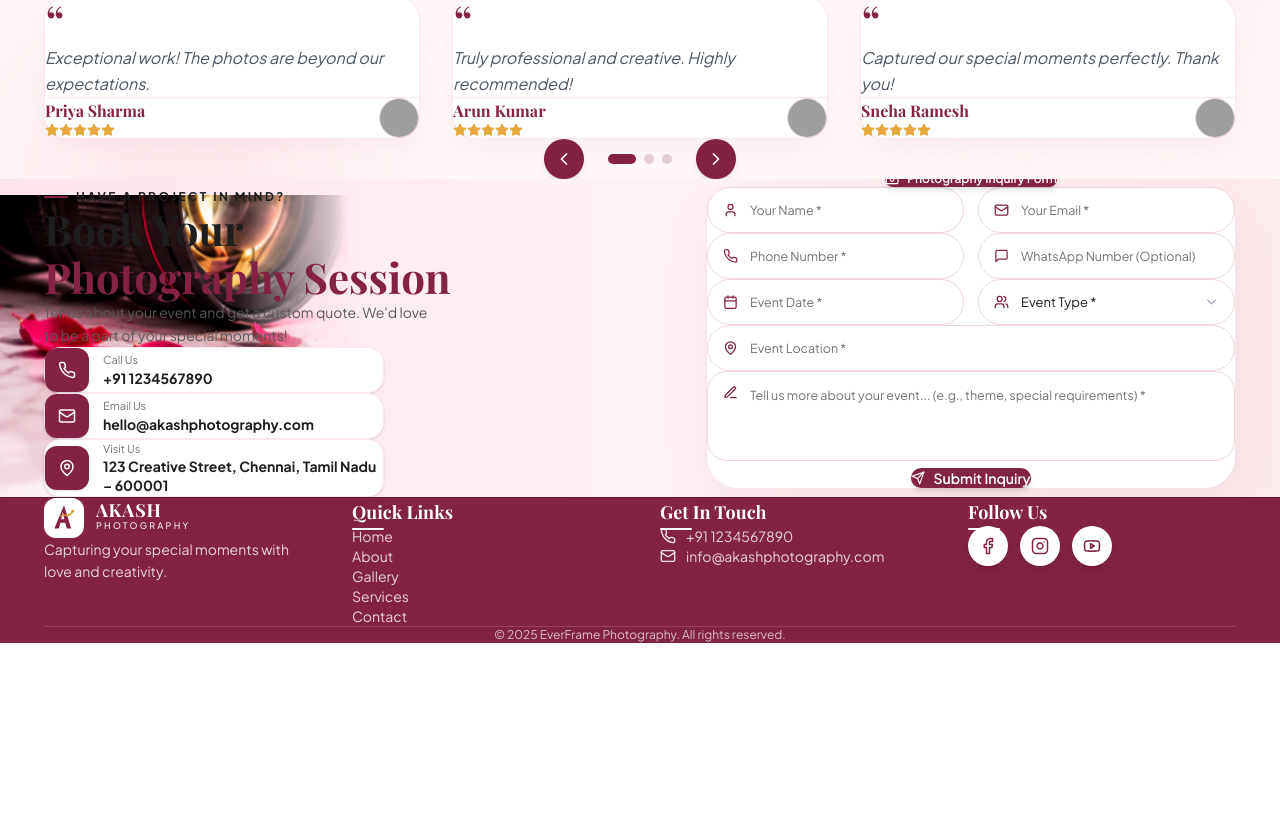
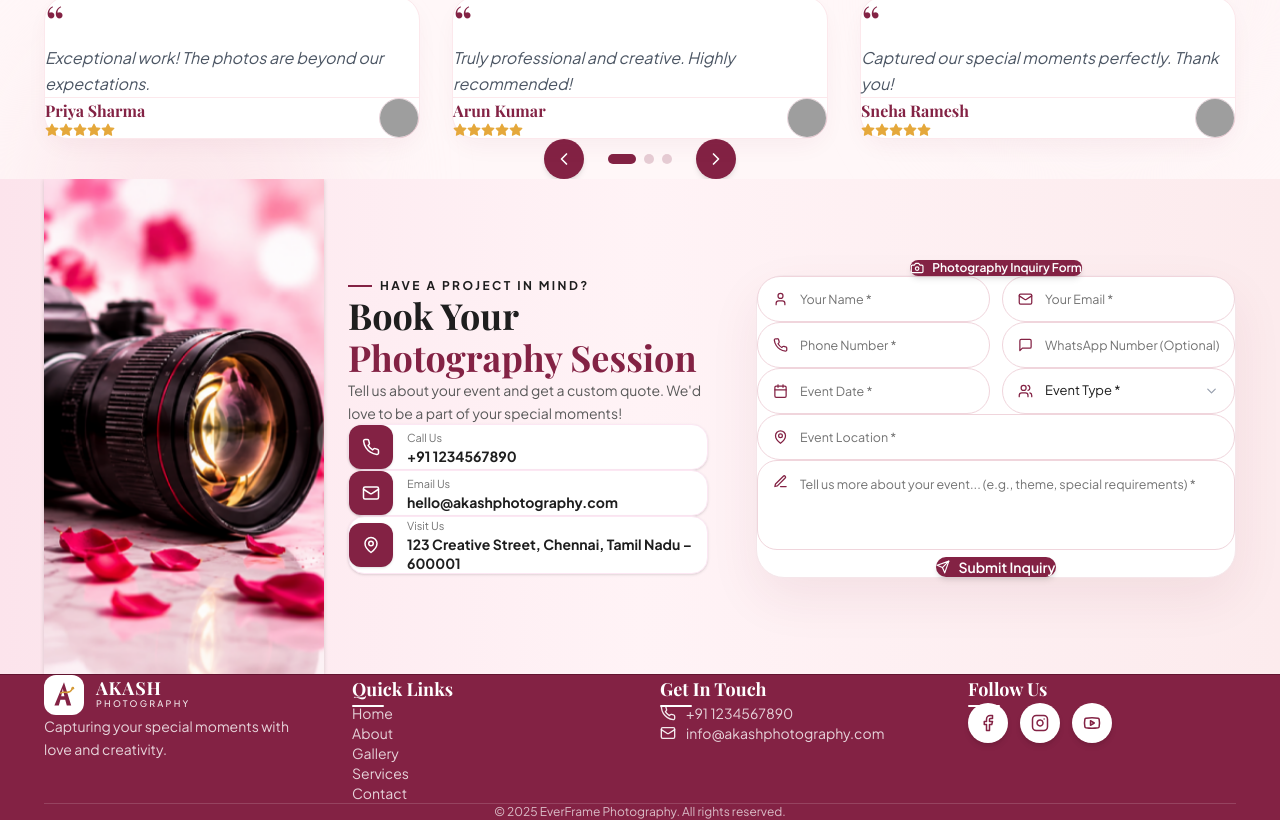
Before and after one commit to kowsalya2025/phothakash, a React (Vite) app: page / in a window 1280 px wide. Shown: the part 3317-4137 px from the top of the page. Before the commit the page ends 3960 px from the top, so only its background shows below. Built offline with nearby package versions, Linux system fonts and the light colour scheme; grey boxes are pictures that could not be loaded; a web font is replaced by a local one.

Commit message:
Pixel-perfect grid alignment: 3-column layout preventing camera lens overlap, enclosed submit button, and expanded testimonials padding

```diff
--- a/src/App.jsx
+++ b/src/App.jsx
@@ -793,7 +793,7 @@ export default function App() {
       {/* ========================================================= */}
       {/* 7. TESTIMONIALS SECTION                                   */}
       {/* ========================================================= */}
-      <section className="pt-24 pb-24 bg-[#FFF7F8] relative overflow-hidden">
+      <section className="pt-28 pb-20 bg-[#FFF7F8] relative overflow-hidden">
 
         <div className="absolute top-1/2 left-10 w-72 h-72 bg-[#FCE8EC] rounded-full blur-3xl pointer-events-none" />
         <div className="absolute bottom-10 right-10 w-72 h-72 bg-[#FDF2F4] rounded-full blur-3xl pointer-events-none" />
@@ -879,24 +879,22 @@ export default function App() {
         id="contact"
         className="pt-20 pb-28 relative overflow-hidden bg-gradient-to-r from-[#FCE4EC] via-[#FFF3F6] to-[#FCEBED]"
       >
-        {/* Seamlessly blended Camera Lens with red rose petals on left */}
-        <div className="hidden lg:block absolute left-0 bottom-0 top-4 w-[280px] xl:w-[350px] pointer-events-none select-none z-0 overflow-hidden">
-          <img
-            src={IMAGES.cameraLens}
-            alt="DSLR camera lens with red rose petals"
-            className="w-full h-full object-cover object-left-bottom"
-            style={{
-              WebkitMaskImage: 'linear-gradient(to right, rgba(0,0,0,1) 68%, rgba(0,0,0,0) 100%)',
-              maskImage: 'linear-gradient(to right, rgba(0,0,0,1) 68%, rgba(0,0,0,0) 100%)'
-            }}
-          />
-        </div>
+        <div className="container-custom relative z-10 px-4 md:px-8">
 
-        <div className="container-custom relative z-10 px-4 md:px-8">
-          <div className="grid grid-cols-1 lg:grid-cols-12 gap-8 lg:gap-12 items-center">
+          {/* Robust 3-Column Grid: Column 1 = Camera Lens, Column 2 = Info, Column 3 = Form */}
+          <div className="grid grid-cols-1 lg:grid-cols-12 gap-8 lg:gap-6 items-center">
 
-            {/* Left Column: Contact Information */}
-            <div className="lg:col-span-6 xl:col-span-5 lg:pl-12 xl:pl-28">
+            {/* Col 1: Camera Lens Asset (Takes 3 columns on large screens, cleanly separated) */}
+            <div className="hidden xl:flex xl:col-span-3 items-center justify-start select-none pointer-events-none">
+              <img
+                src={IMAGES.cameraLens}
+                alt="DSLR camera lens with red rose petals"
+                className="w-full max-w-[280px] h-auto object-contain drop-shadow-sm"
+              />
+            </div>
+
+            {/* Col 2: Contact Information (4 cols on xl, 5 cols on lg) */}
+            <div className="lg:col-span-6 xl:col-span-4 flex flex-col justify-center">
 
               {/* Kicker */}
               <div className="inline-flex items-center gap-2 text-[#1E1E1E] text-xs font-bold tracking-[0.2em] uppercase mb-3">
@@ -905,18 +903,18 @@ export default function App() {
               </div>
 
               {/* Heading */}
-              <h2 className="font-serif text-3xl sm:text-4xl lg:text-[42px] font-bold text-[#1E1E1E] leading-[1.15] mb-3">
+              <h2 className="font-serif text-3xl sm:text-4xl font-bold text-[#1E1E1E] leading-[1.18] mb-3">
                 Book Your<br />
                 <span className="text-[#832244]">Photography Session</span>
               </h2>
 
               {/* Subtitle */}
-              <p className="text-[#595959] text-xs sm:text-sm leading-relaxed mb-8 max-w-sm">
+              <p className="text-[#595959] text-xs sm:text-sm leading-relaxed mb-6 max-w-sm">
                 Tell us about your event and get a custom quote. We'd love to be a part of your special moments!
               </p>
 
               {/* 3 Contact Pills */}
-              <div className="space-y-3.5 max-w-[340px]">
+              <div className="space-y-3 w-full max-w-[360px]">
 
                 {/* Call Us */}
                 <a
@@ -963,9 +961,9 @@ export default function App() {
 
             </div>
 
-            {/* Right Column: White Inquiry Form Card */}
-            <div className="lg:col-span-6 xl:col-span-7 flex justify-center lg:justify-end">
-              <div className="relative bg-white rounded-[32px] p-7 sm:p-10 pt-10 sm:pt-11 shadow-[0_20px_50px_rgba(131,34,68,0.08)] border border-[#F5E6EA] w-full max-w-[530px]">
+            {/* Col 3: White Inquiry Form Card (5 cols on xl, 6 cols on lg) */}
+            <div className="lg:col-span-6 xl:col-span-5 flex justify-center lg:justify-end">
+              <div className="relative bg-white rounded-[28px] p-7 sm:p-9 pt-10 shadow-[0_20px_50px_rgba(131,34,68,0.08)] border border-[#F5E6EA] w-full max-w-[480px]">
 
                 {/* Centered Floating Pill Badge */}
                 <div className="absolute -top-4 left-1/2 -translate-x-1/2 px-6 py-2 rounded-full bg-[#832244] text-white text-xs font-semibold shadow-md inline-flex items-center gap-2 whitespace-nowrap z-20">
@@ -994,7 +992,7 @@ export default function App() {
                   <form onSubmit={handleFormSubmit} className="space-y-3.5">
 
                     {/* Row 1: Name & Email */}
-                    <div className="grid grid-cols-1 sm:grid-cols-2 gap-3.5">
+                    <div className="grid grid-cols-1 sm:grid-cols-2 gap-3">
                       <div className="relative">
                         <User size={15} className="absolute left-4 top-1/2 -translate-y-1/2 text-[#832244] pointer-events-none" />
                         <input
@@ -1023,7 +1021,7 @@ export default function App() {
                     </div>
 
                     {/* Row 2: Phone & WhatsApp */}
-                    <div className="grid grid-cols-1 sm:grid-cols-2 gap-3.5">
+                    <div className="grid grid-cols-1 sm:grid-cols-2 gap-3">
                       <div className="relative">
                         <Phone size={15} className="absolute left-4 top-1/2 -translate-y-1/2 text-[#832244] pointer-events-none" />
                         <input
@@ -1051,7 +1049,7 @@ export default function App() {
                     </div>
 
                     {/* Row 3: Event Date & Event Type */}
-                    <div className="grid grid-cols-1 sm:grid-cols-2 gap-3.5">
+                    <div className="grid grid-cols-1 sm:grid-cols-2 gap-3">
                       <div className="relative">
                         <Calendar size={15} className="absolute left-4 top-1/2 -translate-y-1/2 text-[#832244] pointer-events-none" />
                         <input
@@ -1120,7 +1118,7 @@ export default function App() {
                       />
                     </div>
 
-                    {/* Centered Pill Submit Button INSIDE card */}
+                    {/* Centered Pill Submit Button INSIDE Card */}
                     <div className="pt-3 pb-1 flex justify-center">
                       <button
                         type="submit"
```
